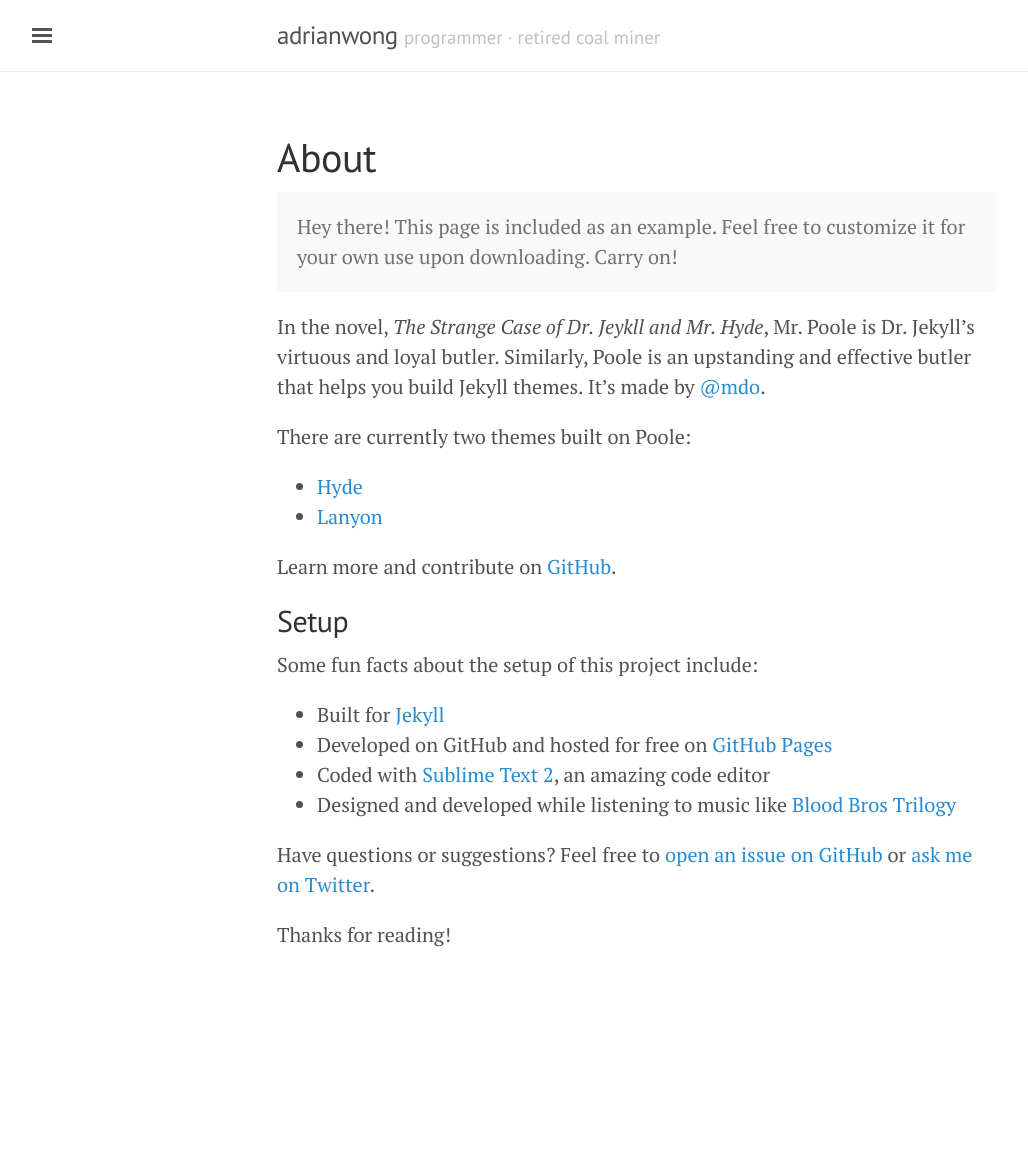
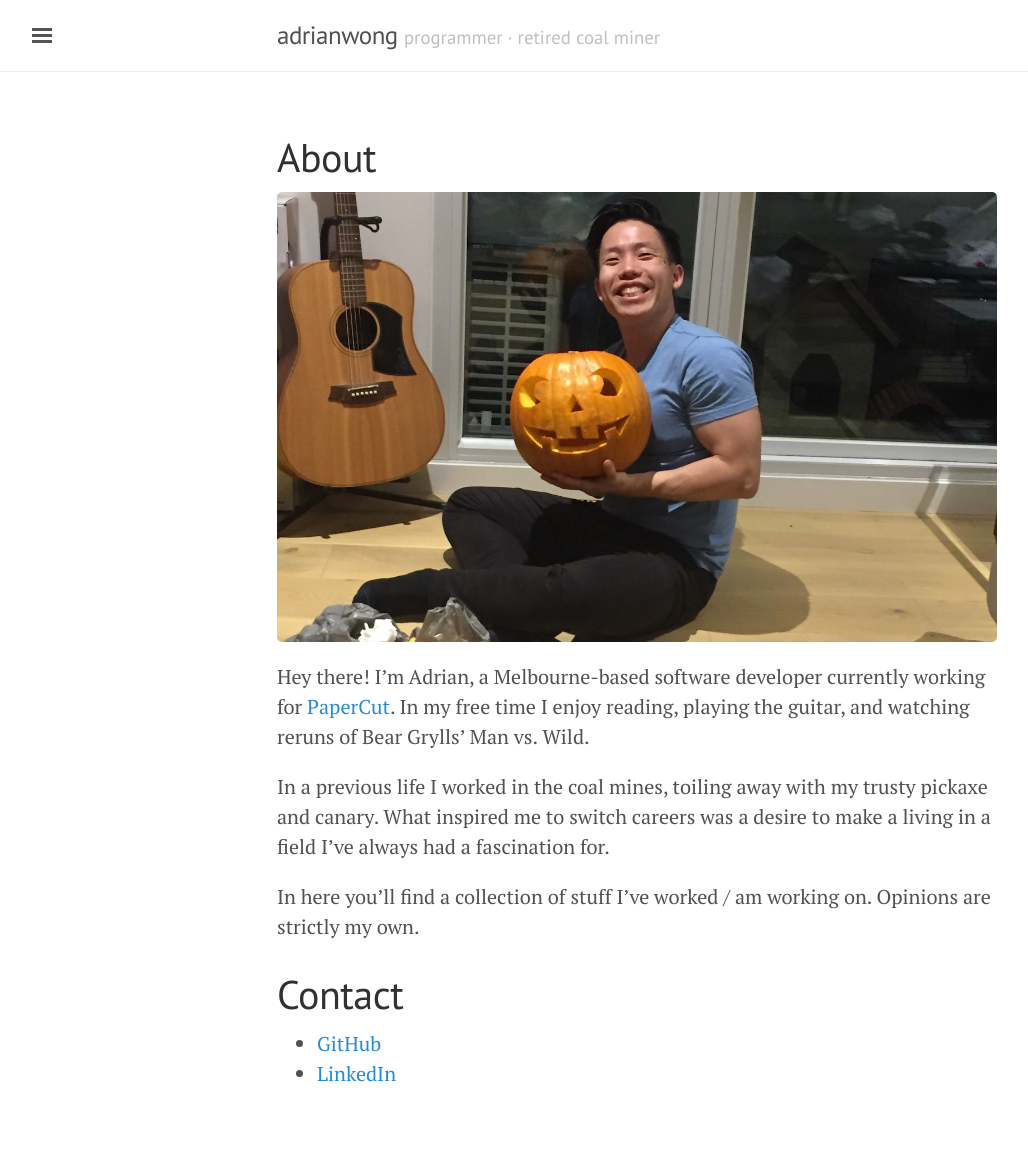
Before and after one commit to adrianwong/adrianwong.github.io, a Jekyll site: the page built from about.md, in a window 1280 px wide. Shown: the whole page, without its empty margins (3-1031 px from the left). Built offline with Jekyll 4.4.1, drawn with Linux system fonts in a browser that asks for light colours; before the commit the page ends 1030 px from its top, so only the background shows below that.

Commit message:
Edit the 'About' page. Include profile photo, description, and contact details

```diff
--- a/about.md
+++ b/about.md
@@ -3,28 +3,15 @@ layout: page
 title: About
 ---
 
-<p class="message">
-  Hey there! This page is included as an example. Feel free to customize it for your own use upon downloading. Carry on!
-</p>
+![Graduation](/assets/images/halloween.jpg)
 
-In the novel, *The Strange Case of Dr. Jeykll and Mr. Hyde*, Mr. Poole is Dr. Jekyll's virtuous and loyal butler. Similarly, Poole is an upstanding and effective butler that helps you build Jekyll themes. It's made by [@mdo](https://twitter.com/mdo).
+Hey there! I'm Adrian, a Melbourne-based software developer currently working for [PaperCut](https://www.papercut.com). In my free time I enjoy reading, playing the guitar, and watching reruns of Bear Grylls' Man vs. Wild.
 
-There are currently two themes built on Poole:
+In a previous life I worked in the coal mines, toiling away with my trusty pickaxe and canary. What inspired me to switch careers was a desire to make a living in a field I've always had a fascination for.
 
-* [Hyde](http://hyde.getpoole.com)
-* [Lanyon](http://lanyon.getpoole.com)
+In here you'll find a collection of stuff I've worked / am working on. Opinions are strictly my own.
 
-Learn more and contribute on [GitHub](https://github.com/poole).
+# Contact
 
-## Setup
-
-Some fun facts about the setup of this project include:
-
-* Built for [Jekyll](http://jekyllrb.com)
-* Developed on GitHub and hosted for free on [GitHub Pages](https://pages.github.com)
-* Coded with [Sublime Text 2](http://sublimetext.com), an amazing code editor
-* Designed and developed while listening to music like [Blood Bros Trilogy](https://soundcloud.com/maddecent/sets/blood-bros-series)
-
-Have questions or suggestions? Feel free to [open an issue on GitHub](https://github.com/poole/issues/new) or [ask me on Twitter](https://twitter.com/mdo).
-
-Thanks for reading!
+* [GitHub](https://github.com/adrianwong)
+* [LinkedIn](https://www.linkedin.com/in/adrian-wong-31bab653)
```
Also changed, not shown: assets/images/halloween.jpg (added).
